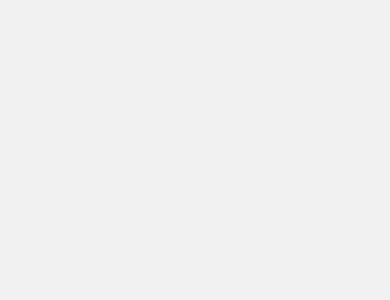
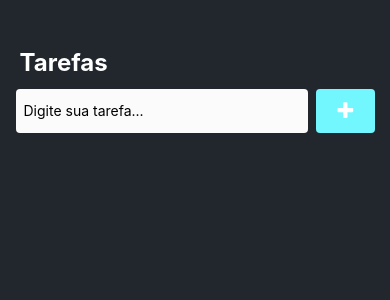
Before and after one commit to Savio-Anjos/App-Tarefas, a React Native app: screen / in a window 390 px wide. Shown: the top 300 px of the page. Built offline with nearby package versions, Linux system fonts and the light colour scheme.

Commit message:
Iniciando interface

```diff
--- a/App.js
+++ b/App.js
@@ -1,20 +1,38 @@
 import React, { useState } from 'react';
-import { View, Text, StyleSheet, TouchableOpacity } from 'react-native';
+import {
+  View,
+  Text,
+  StyleSheet,
+  TouchableOpacity,
+  TextInput
+} from 'react-native';
+
+import { FontAwesome } from '@expo/vector-icons';
 
 export default function App() {
-  const [nome, setNome] = useState('Fulano')
+  const [tarefa, setTarefa] = useState('')
 
-  function handleMudaNome() {
-    if(nome === 'Fulano') {
-      setNome('Sujeito Programador')
-    } else {
-      setNome('Fulano')
-    }
+  function handleAdd() {
+    alert(tarefa)
   }
 
   return (
     <View style={styles.container}>
 
+     <Text style={styles.title}>Tarefas</Text>
+
+      <View style={styles.containerInput}>
+        <TextInput
+        placeholder="Digite sua tarefa..."
+        style={styles.input}
+        value={tarefa}
+        onChangeText={(text) => setTarefa(text)}
+        />
+
+        <TouchableOpacity style={styles.buttonAdd} onPress={handleAdd}>
+           <FontAwesome name="plus" size={20} color="#FFF" />
+        </TouchableOpacity>
+      </View>
     </View>
 
   )
@@ -23,9 +41,40 @@ export default function App() {
 const styles = StyleSheet.create({
   container: {
     flex: 1,
-    backgroundColor: '#f1f1f1',
+    backgroundColor: '#22272e',
     paddingTop: 28,
   },
-
+  title: {
+    fontWeight: 'bold',
+    fontSize: 24,
+    color: '#FFF',
+    marginTop: '5%',
+    paddingStart: '5%',
+    marginBottom: 12,
+  },
+  containerInput: {
+    flexDirection: 'row',
+    width: '100%',
+    height: 44,
+    alignItems: 'center',
+    justifyContent: 'center',
+    marginBottom: 22,
+  },
+  input: {
+    width: '75%',
+    backgroundColor: '#FBFBFB',
+    height: 44,
+    borderRadius: 4,
+    paddingHorizontal: 8,
+  },
+  buttonAdd: {
+    width: '15%',
+    height: 44,
+    backgroundColor: '#73f7ff',
+    marginLeft: 8,
+    alignItems: 'center',
+    justifyContent: 'center',
+    borderRadius: 4,
+  }
 
 })
```
